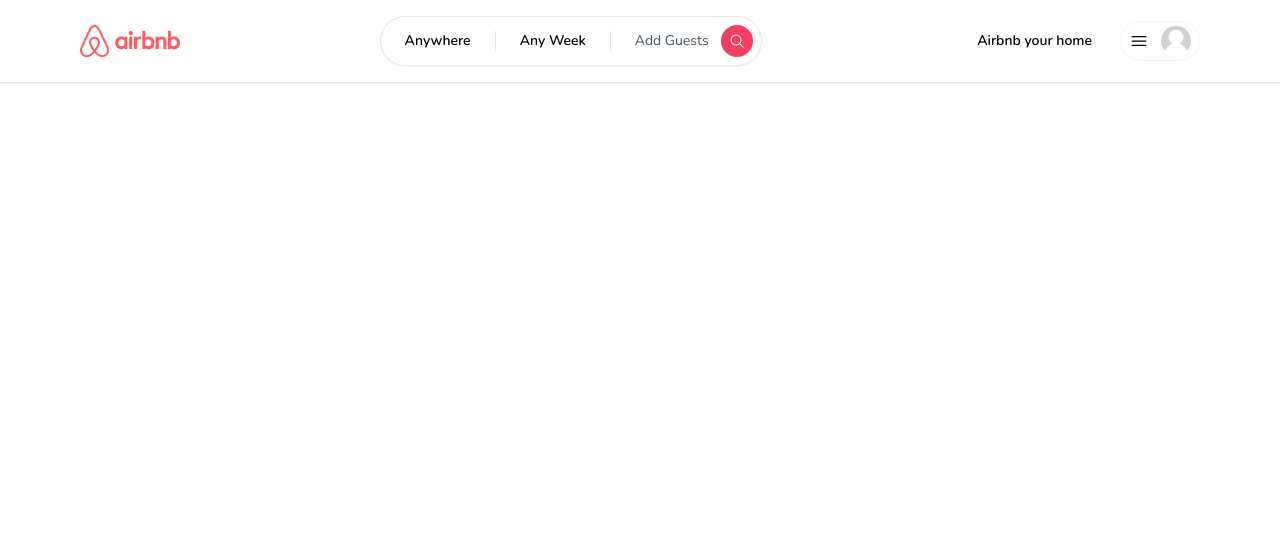
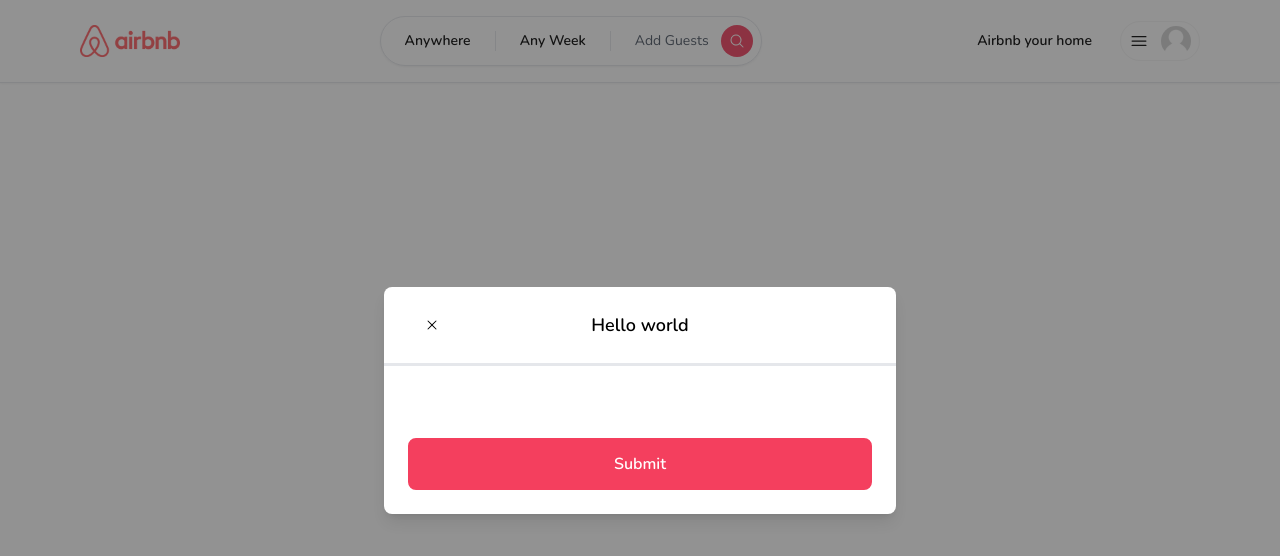
Before and after one commit to Hall-e3/airbnb-clone, a Next.js app: page / in a window 1280 px wide. Shown: the top 556 px of the page. Built offline with nearby package versions, Linux system fonts and the light colour scheme.

Commit message:
generic modal to be used anywhere

```diff
--- /dev/null
+++ b/app/components/Button.tsx
@@ -0,0 +1,40 @@
+'use client';
+
+interface ButtonProps {
+  label: string;
+  onClick: (e: React.MouseEvent<HTMLButtonElement>) => void;
+  disabled?: boolean;
+  outline?: boolean;
+  small?: boolean;
+  icon?: React.ReactElement;
+}
+
+const Button: React.FC<ButtonProps> = ({
+  label,
+  onClick,
+  disabled,
+  outline,
+  small,
+  icon,
+}) => {
+  return (
+    <button
+      onClick={onClick}
+      disabled={disabled}
+      className={`relative disabled:opacity-70 disabled:cursor-not-allowed rounded-lg hover:opacity-80 transition w-full ${
+        outline
+          ? "bg-white border-black text-black"
+          : "bg-rose-500 border-rose-500 text-white"
+      } ${
+        small
+          ? "py-1 text-sm font-light border-[1px]"
+          : "py-3 text-md font-semibold border-2"
+      }`}
+    >
+      {icon && <div className="absolute left-4 top-3">{icon}</div>}
+      {label}
+    </button>
+  );
+};
+
+export default Button;
--- /dev/null
+++ b/app/components/modals/Modal.tsx
@@ -0,0 +1,117 @@
+"use client";
+
+import { XMarkIcon } from "@heroicons/react/24/solid";
+import { useCallback, useEffect, useState } from "react";
+import Button from "../Button";
+
+interface ModalProps {
+  isOpen: boolean;
+  onClose: () => void;
+  onSubmit: () => void;
+  title?: string;
+  body?: React.ReactElement;
+  footer?: React.ReactElement;
+  actionLabel: string;
+  disabled?: boolean;
+  secondaryAction?: () => void;
+  secondaryActionLabel?: string;
+}
+
+const Modal: React.FC<ModalProps> = ({
+  isOpen,
+  onClose,
+  onSubmit,
+  title,
+  footer,
+  body,
+  disabled,
+  actionLabel,
+  secondaryAction,
+  secondaryActionLabel,
+}) => {
+  const [showModal, setShowModal] = useState(isOpen);
+
+  useEffect(() => {
+    setShowModal(isOpen);
+  }, [isOpen]);
+
+  const handleClose = useCallback(() => {
+    if (disabled) {
+      return;
+    }
+    setShowModal(false);
+    setTimeout(() => {
+      onClose();
+    }, 300);
+  }, [disabled, onClose]);
+
+  const handleSubmit = useCallback(() => {
+    if (disabled) {
+      return;
+    }
+    onSubmit();
+  }, [disabled, onSubmit]);
+
+  const handleSecondaryAction = useCallback(() => {
+    if (disabled || !secondaryAction) {
+      return;
+    }
+    secondaryAction();
+  }, [disabled, secondaryAction]);
+
+  if (!isOpen) {
+    return null;
+  }
+
+  return (
+    <>
+      <div className="justify-center items-center flex overflow-x-hidden overflow-y-hidden fixed inset-0 z-50 outline-none focus:outline-none bg-neutral-800/50">
+        <div className="relative w-full md:w-4/6 lg:w-3/6 xl:w-2/5 my-6 mx-auto h-full lg:h-auto md:h-auto">
+          <div
+            className={`translate duration-300 h-full ${
+              showModal
+                ? "translate-y-0 opacity-100"
+                : "translate-y-full opacity-0"
+            }`}
+          >
+            {/* content */}
+            <div className="translate h-full lg:h-auto md:h-auto border-0 rounded-lg shadow-lg relative flex flex-col w-full bg-white outline-none focus:outline-none">
+              {/* header */}
+              <div className="flex items-center p-6 rounded-t justify-center relative border-b-[3px]">
+                <button
+                  onClick={handleClose}
+                  className="p-1 border-0 hover:opacity-70 transition absolute left-9"
+                >
+                  <XMarkIcon className="w-4 h-4" />
+                </button>
+                <div className="text-lg font-semibold">{title}</div>
+              </div>
+              {/* body */}
+              <div className="relative p-6 flex-auto">{body}</div>
+              {/* footer */}
+              <div className="flex flex-col gap-2 p-6">
+                <div className="flex flex-row items-center gap-4 w-full">
+                  {secondaryAction && secondaryActionLabel && (
+                    <Button
+                      outline
+                      label={secondaryActionLabel}
+                      disabled={disabled}
+                      onClick={handleSecondaryAction}
+                    />
+                  )}
+                  <Button
+                    label={actionLabel}
+                    disabled={disabled}
+                    onClick={handleSubmit}
+                  />
+                </div>
+              </div>
+            </div>
+          </div>
+        </div>
+      </div>
+    </>
+  );
+};
+
+export default Modal;
--- a/app/layout.tsx
+++ b/app/layout.tsx
@@ -2,6 +2,8 @@ import type { Metadata } from "next";
 import { Nunito } from "next/font/google";
 import "./globals.css";
 import Navbar from "./components/navbar/Navbar";
+import ClientOnly from "./components/ClientOnly";
+import Modal from "./components/modals/Modal";
 
 const font = Nunito({ subsets: ["latin"] });
 
@@ -18,7 +20,10 @@ export default function RootLayout({
   return (
     <html lang="en">
       <body className={font.className}>
-        <Navbar />
+        <ClientOnly>
+          <Modal isOpen title="Hello world" actionLabel="Submit" />
+          <Navbar />
+        </ClientOnly>
         {children}
       </body>
     </html>
```
